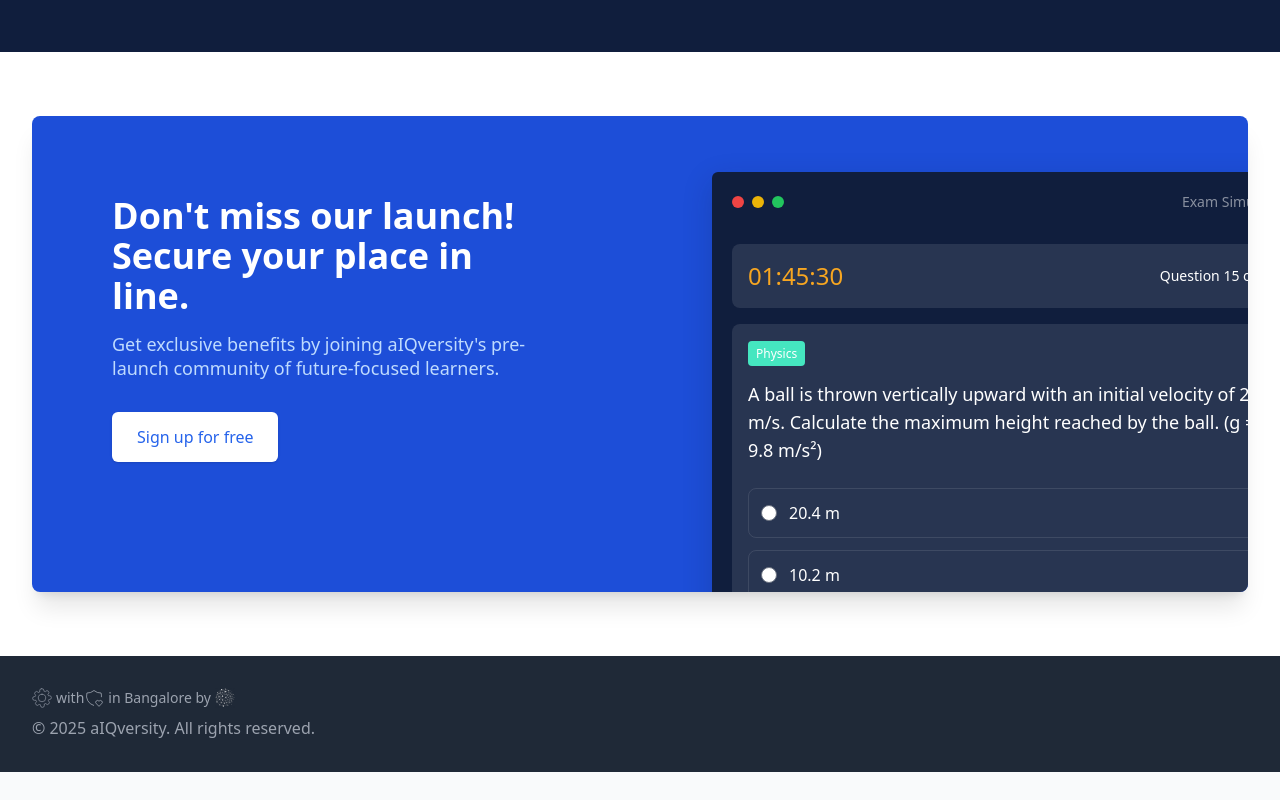
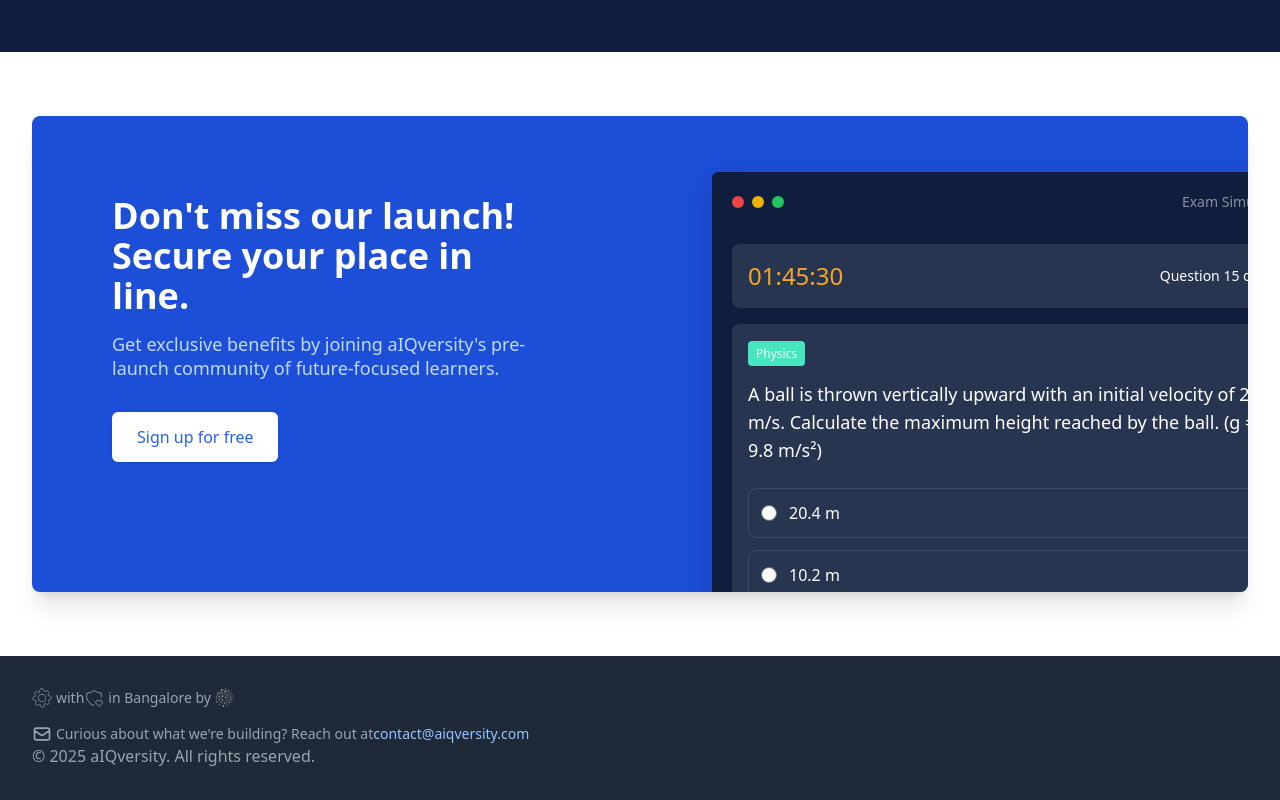
Before and after one commit to roopamgupta211/aIQversity_comingSoon, a plain HTML site: page index.html in a window 1280 px wide. Shown: the part 2989-3789 px from the top of the page. Before the commit the page ends 3761 px from the top, so only its background shows below. Drawn offline with nearby package versions, Linux system fonts and the light colour scheme.

Commit message:
contact us

```diff
--- a/index.html
+++ b/index.html
@@ -862,6 +862,12 @@
                      in Bangalore by
                      <img src="./TTD_logo_footer.png" alt="Tetratech Dynamics" class="h-5 ml-1 inline" style="max-height: 20px; object-fit: contain;"/>
                 </p>
+                <p class="text-gray-400 text-sm mt-2 flex items-center">
+                    <svg class="w-5 h-5 mr-1 inline" fill="none" stroke="currentColor" viewBox="0 0 24 24">
+                        <path stroke-linecap="round" stroke-linejoin="round" stroke-width="2" d="M3 8l7.89 5.26a2 2 0 002.22 0L21 8M5 19h14a2 2 0 002-2V7a2 2 0 00-2-2H5a2 2 0 00-2 2v10a2 2 0 002 2z" />
+                    </svg>
+                    Curious about what we're building? Reach out at <a href="mailto:contact@aiqversity.com" class="text-blue-300 hover:text-blue-200 transition-colors">contact@aiqversity.com</a>
+                </p>
                 <p class="text-base text-gray-400">
                     © 2025 aIQversity. All rights reserved.
                 </p>
```
